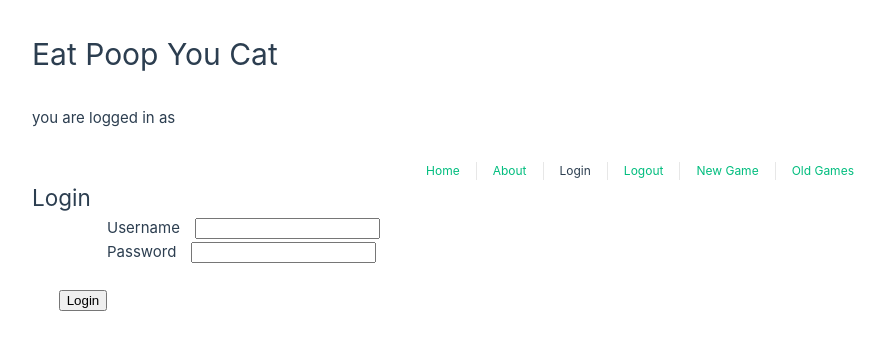
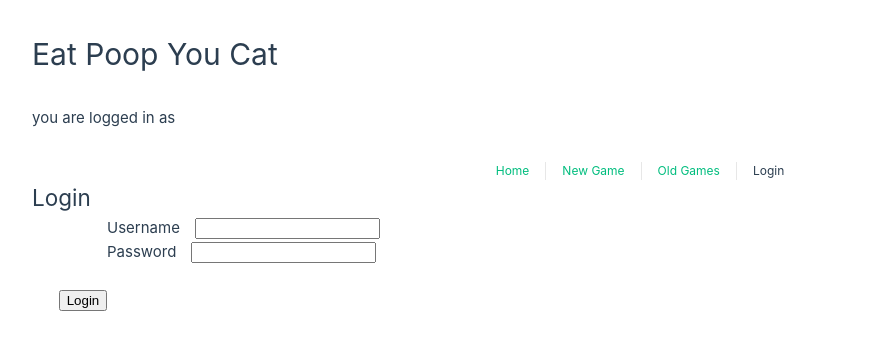
Before and after one commit to JamesOsborn-SE/epyc-web, a Vue app in the folder frontend/: page /login in a window 1280 px wide. Shown: the top 350 px of the page, without its empty margins (0-884 px from the left). Built offline with nearby package versions, Linux system fonts and the light colour scheme.

Commit message:
shuffle nav

```diff
--- a/frontend/src/App.vue
+++ b/frontend/src/App.vue
@@ -11,11 +11,10 @@ const userStore = useAuth()
       <p> you are logged in as {{ userStore.username }}</p>
       <nav>
         <RouterLink to="/">Home</RouterLink>
-        <RouterLink to="/about">About</RouterLink>
-        <RouterLink to="/login">Login</RouterLink>
-        <RouterLink to="/logout">Logout</RouterLink>
         <RouterLink to="/game/new">New Game</RouterLink>
         <RouterLink to="/game/old">Old Games</RouterLink>
+        <RouterLink v-if="!userStore.isAuthenticated" to="/login">Login</RouterLink>
+        <RouterLink v-if="userStore.isAuthenticated" to="/logout">Logout</RouterLink>
       </nav>
     </div>
   </header>
```
